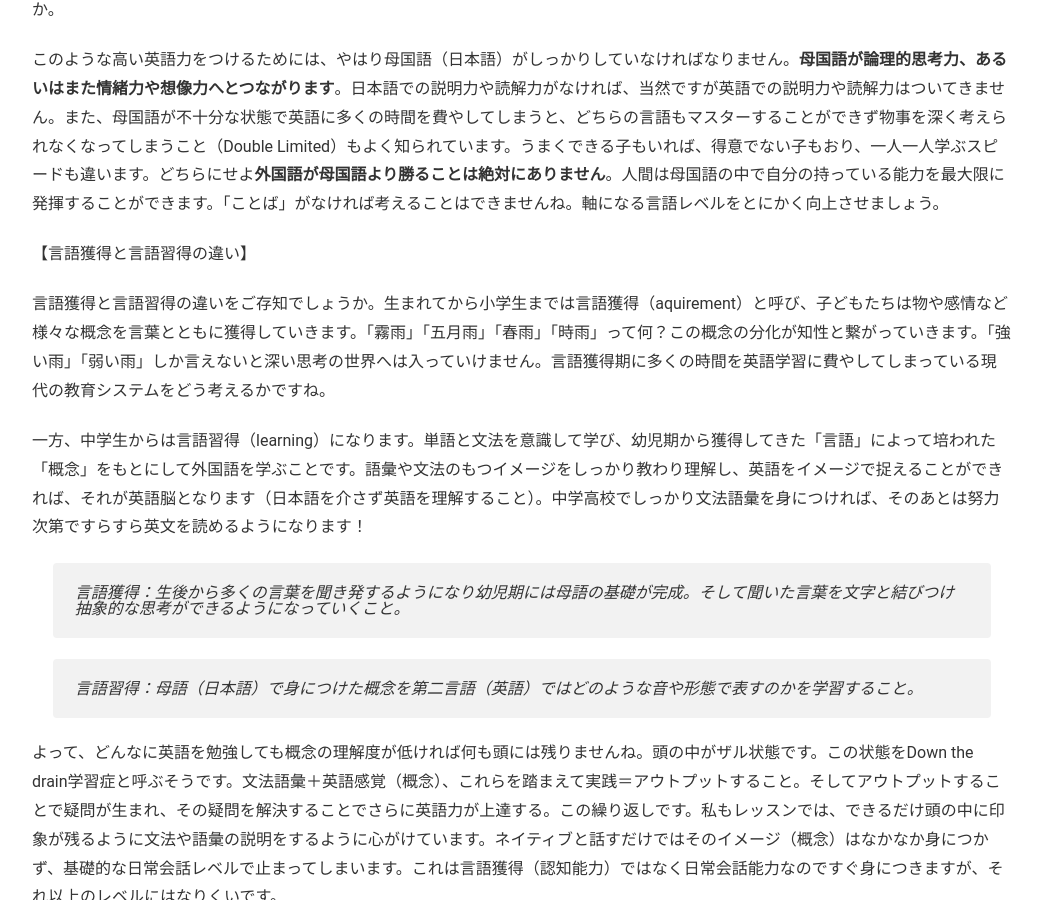
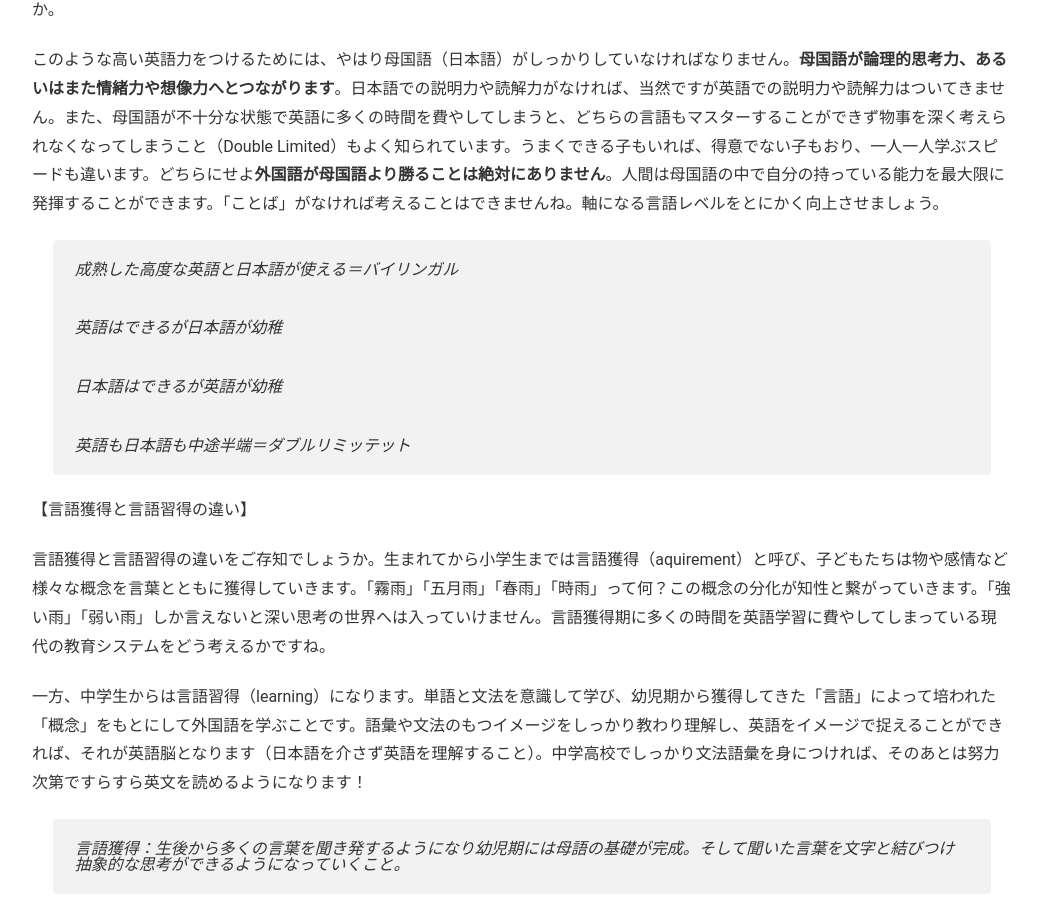
Before and after one commit to phocean/akispace, a Jekyll site: the page built from lessons.md, in a window 1280 px wide and 900 px high, scrolled down 2205 px. Shown: the whole window, without its empty margins (118-1160 px from the left). Built offline with Jekyll 4.4.1, drawn with Linux system fonts in a browser that asks for light colours.

Commit message:
Update lessons.md

```diff
--- a/lessons.md
+++ b/lessons.md
@@ -42,7 +42,14 @@ description: オンライン英語家庭教師　小学生から大学生まで
 
 このような高い英語力をつけるためには、やはり母国語（日本語）がしっかりしていなければなりません。**母国語が論理的思考力、あるいはまた情緒力や想像力へとつながります**。日本語での説明力や読解力がなければ、当然ですが英語での説明力や読解力はついてきません。また、母国語が不十分な状態で英語に多くの時間を費やしてしまうと、どちらの言語もマスターすることができず物事を深く考えられなくなってしまうこと（Double Limited）もよく知られています。うまくできる子もいれば、得意でない子もおり、一人一人学ぶスピードも違います。どちらにせよ**外国語が母国語より勝ることは絶対にありません**。人間は母国語の中で自分の持っている能力を最大限に発揮することができます。「ことば」がなければ考えることはできませんね。軸になる言語レベルをとにかく向上させましょう。
 
-
+>成熟した高度な英語と日本語が使える＝バイリンガル
+>
+>英語はできるが日本語が幼稚
+>
+>日本語はできるが英語が幼稚
+>
+>英語も日本語も中途半端＝ダブルリミッテット
+>
 
 【言語獲得と言語習得の違い】
 
```
